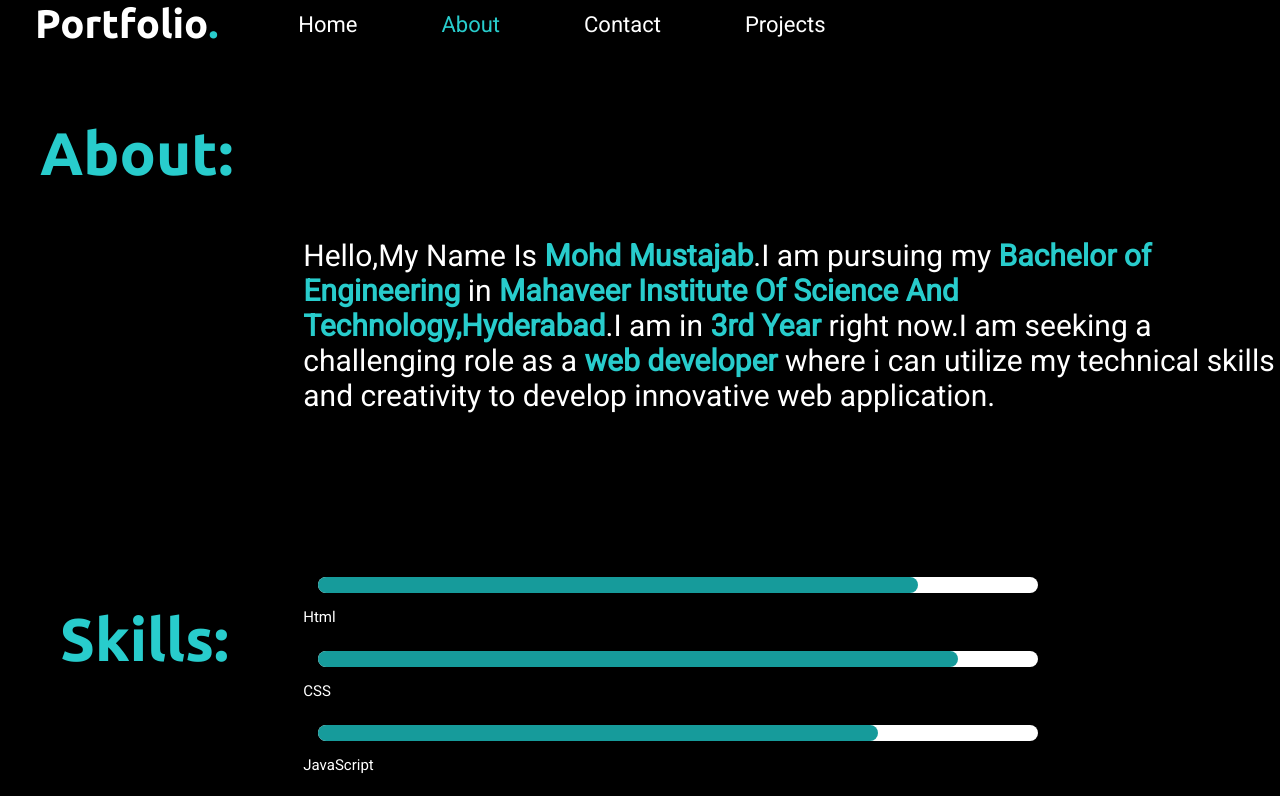
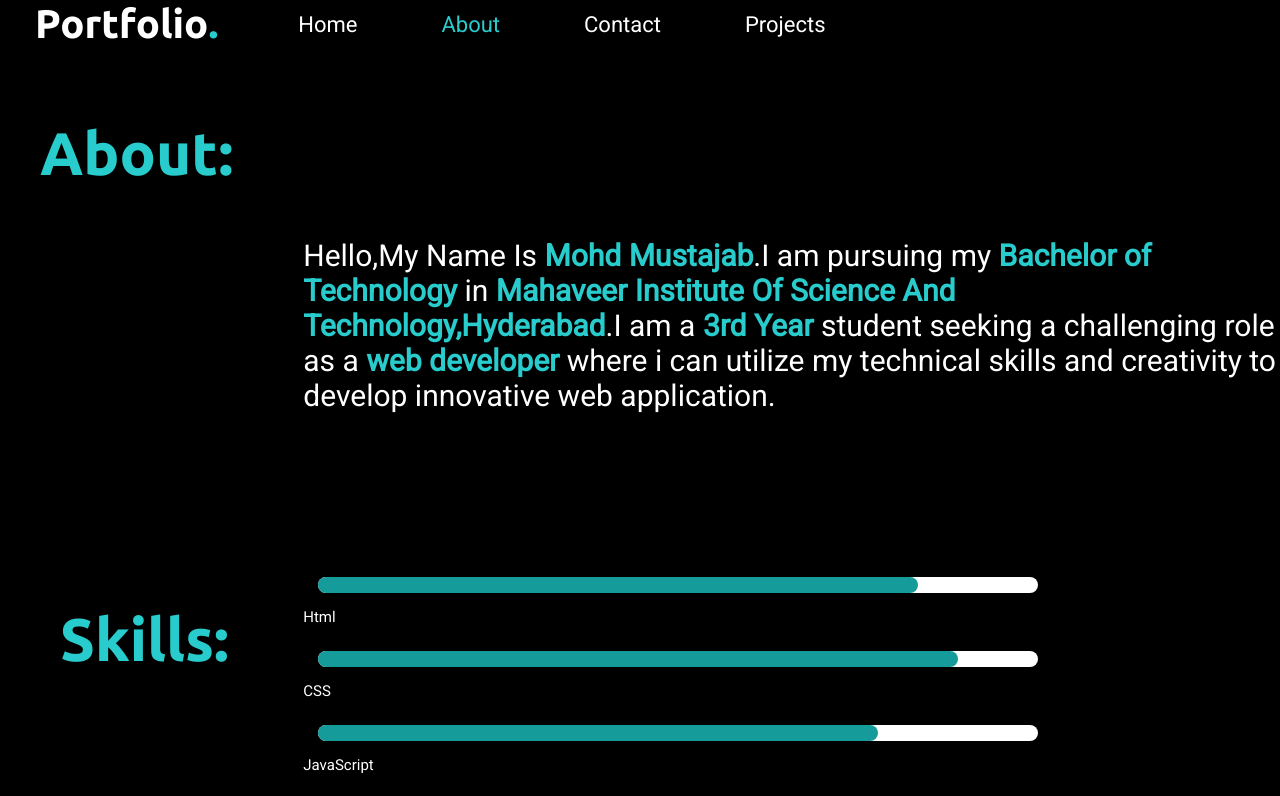
Before and after one commit to mohd-mustajab/portfolio, a plain HTML site: page About.html in a window 1280 px wide. Shown: the top 796 px of the page. Drawn offline with Linux system fonts and the light colour scheme.

Commit message:
Update About.html

```diff
--- a/About.html
+++ b/About.html
@@ -20,7 +20,7 @@
 <body>
     <div class="mainpg">
         <p class="heading">About:</p>
-        <div class="description">Hello,My Name Is <b>Mohd Mustajab</b>.I am pursuing my <b>Bachelor of Engineering</b> in <b>Mahaveer Institute Of Science And Technology,Hyderabad</b>.I am in <b>3rd Year</b> right now.I am seeking a challenging role as a <b>web developer </b>where i can utilize my technical skills and creativity to develop innovative web application.
+        <div class="description">Hello,My Name Is <b>Mohd Mustajab</b>.I am pursuing my <b>Bachelor of Technology</b> in <b>Mahaveer Institute Of Science And Technology,Hyderabad</b>.I am a <b>3rd Year</b> student seeking a challenging role as a <b>web developer </b>where i can utilize my technical skills and creativity to develop innovative web application.
        <div class="heading2">Skills:</div>
         <div class="skill html"><div></div></div><p>Html</p>
         <div class="skill css"><div></div></div><p>CSS</p>
```
